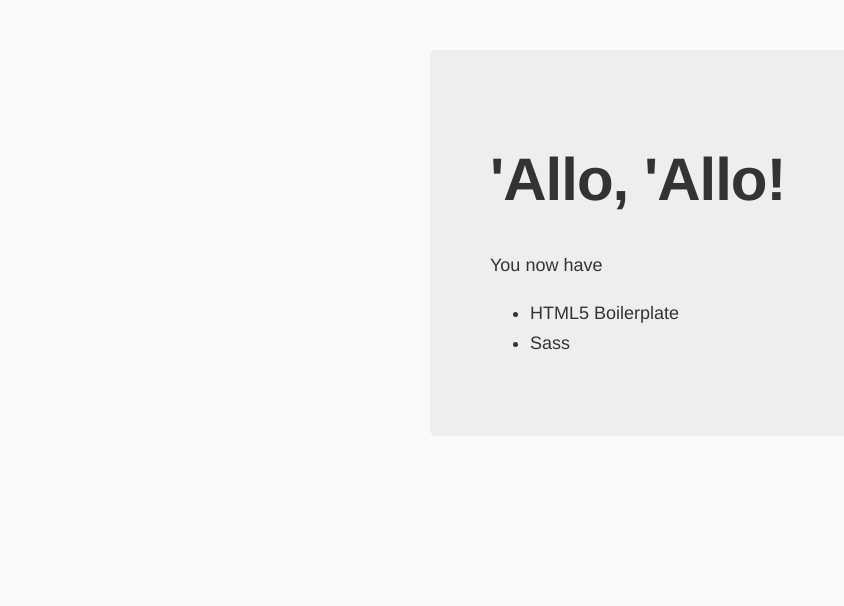
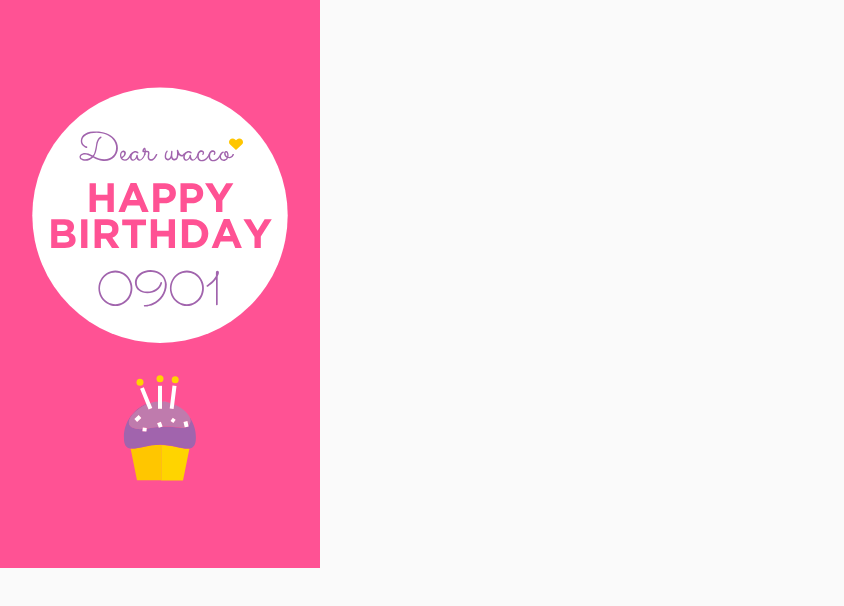
Before and after one commit to naoi109/birthday0901, a website: page app/index.html in a window 1280 px wide. Shown: the whole page, without its empty margins (0-844 px from the left). Drawn offline with nearby package versions, Linux system fonts and the light colour scheme; files that its build step writes are made by us from their sources.

Commit message:
splash size

```diff
--- a/app/index.html
+++ b/app/index.html
@@ -17,19 +17,12 @@
         <!-- endbuild -->
     </head>
     <body>
-        <!--[if lt IE 10]>
-            <p class="browsehappy">You are using an <strong>outdated</strong> browser. Please <a href="http://browsehappy.com/">upgrade your browser</a> to improve your experience.</p>
-        <![endif]-->
 
 
-        <div class="hero-unit">
-          <h1>'Allo, 'Allo!</h1>
-          <p>You now have</p>
-          <ul>
-            <li>HTML5 Boilerplate</li>
-            <li>Sass</li>
-
-          </ul>
+        <div class="phone">
+            <div class="display">
+                <img src="images/svg/splash.svg">
+            </div>
         </div>
 
 
@@ -39,18 +32,7 @@
         <!-- endbower -->
         <!-- endbuild -->
 
-        <!-- Google Analytics: change UA-XXXXX-X to be your site's ID. -->
-        <script>
-            (function(b,o,i,l,e,r){b.GoogleAnalyticsObject=l;b[l]||(b[l]=
-            function(){(b[l].q=b[l].q||[]).push(arguments)});b[l].l=+new Date;
-            e=o.createElement(i);r=o.getElementsByTagName(i)[0];
-            e.src='//www.google-analytics.com/analytics.js';
-            r.parentNode.insertBefore(e,r)}(window,document,'script','ga'));
-            ga('create','UA-XXXXX-X');ga('send','pageview');
-        </script>
-
         <!-- build:js({app,.tmp}) scripts/main.js -->
         <script src="scripts/main.js"></script>
-        <!-- endbuild -->
 </body>
 </html>
--- a/app/styles/main.scss
+++ b/app/styles/main.scss
@@ -6,26 +6,13 @@
     font-family: "Helvetica Neue", Helvetica, Arial, sans-serif;
     color: #333;
 }
-
-.hero-unit {
-    margin: 50px auto 0 auto;
-    width: 300px;
-    font-size: 18px;
-    font-weight: 200;
-    line-height: 30px;
-    background-color: #eee;
-    border-radius: 6px;
-    padding: 60px;
-    h1 {
-        font-size: 60px;
-        line-height: 1;
-        letter-spacing: -1px;
-    }
+html,body,div,img{
+    margin: 0;
+    padding: 0;
+    border: 0;
+    vertical-align: middle;
 }
 
-.browsehappy {
-    margin: 0.2em 0;
-    background: #ccc;
-    color: #000;
-    padding: 0.2em 0;
+.display{
+    width: 320px;
 }
```
Also changed, not shown: app/images/svg/phone.svg (added), app/images/svg/splash.svg (added).
